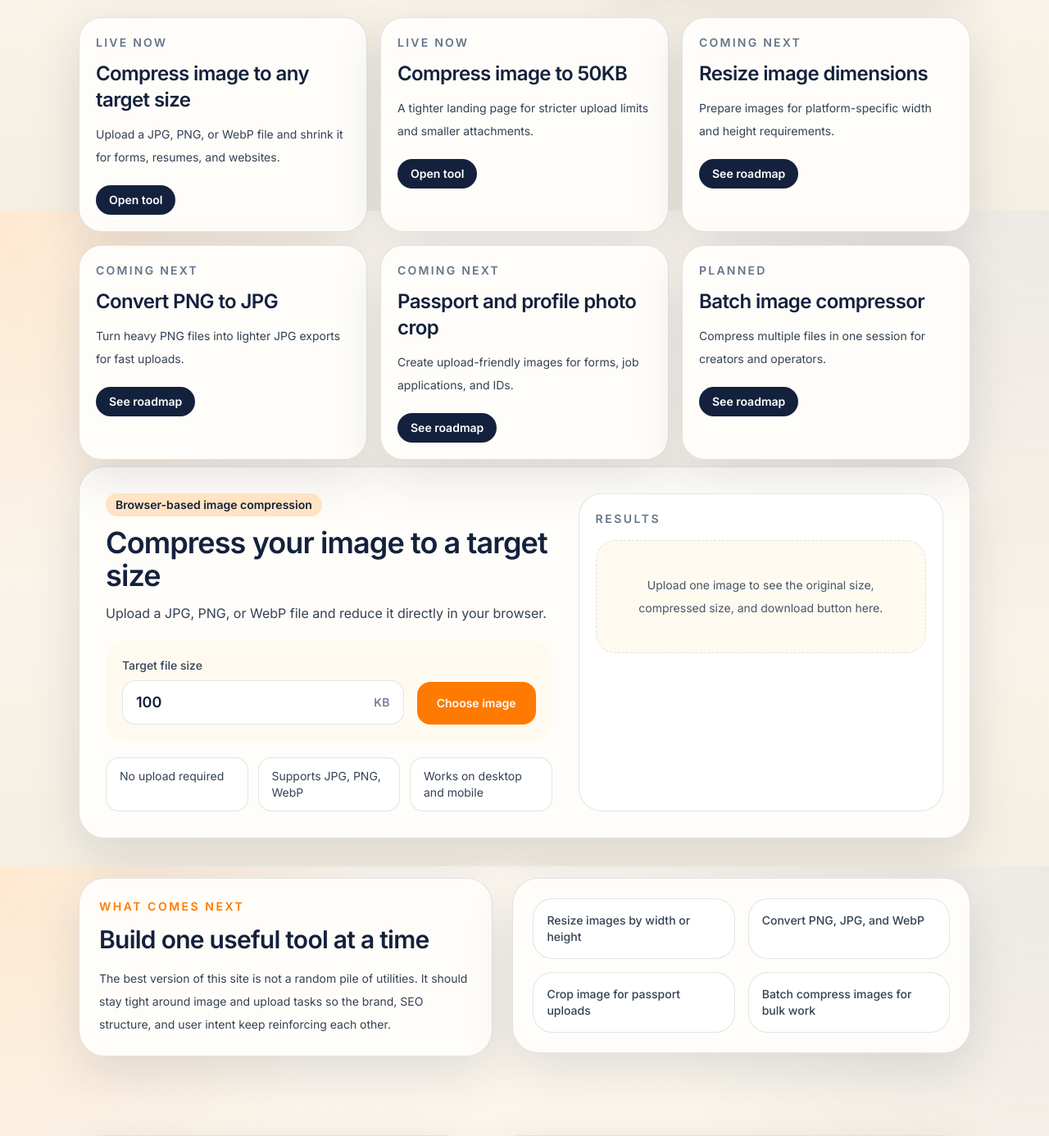
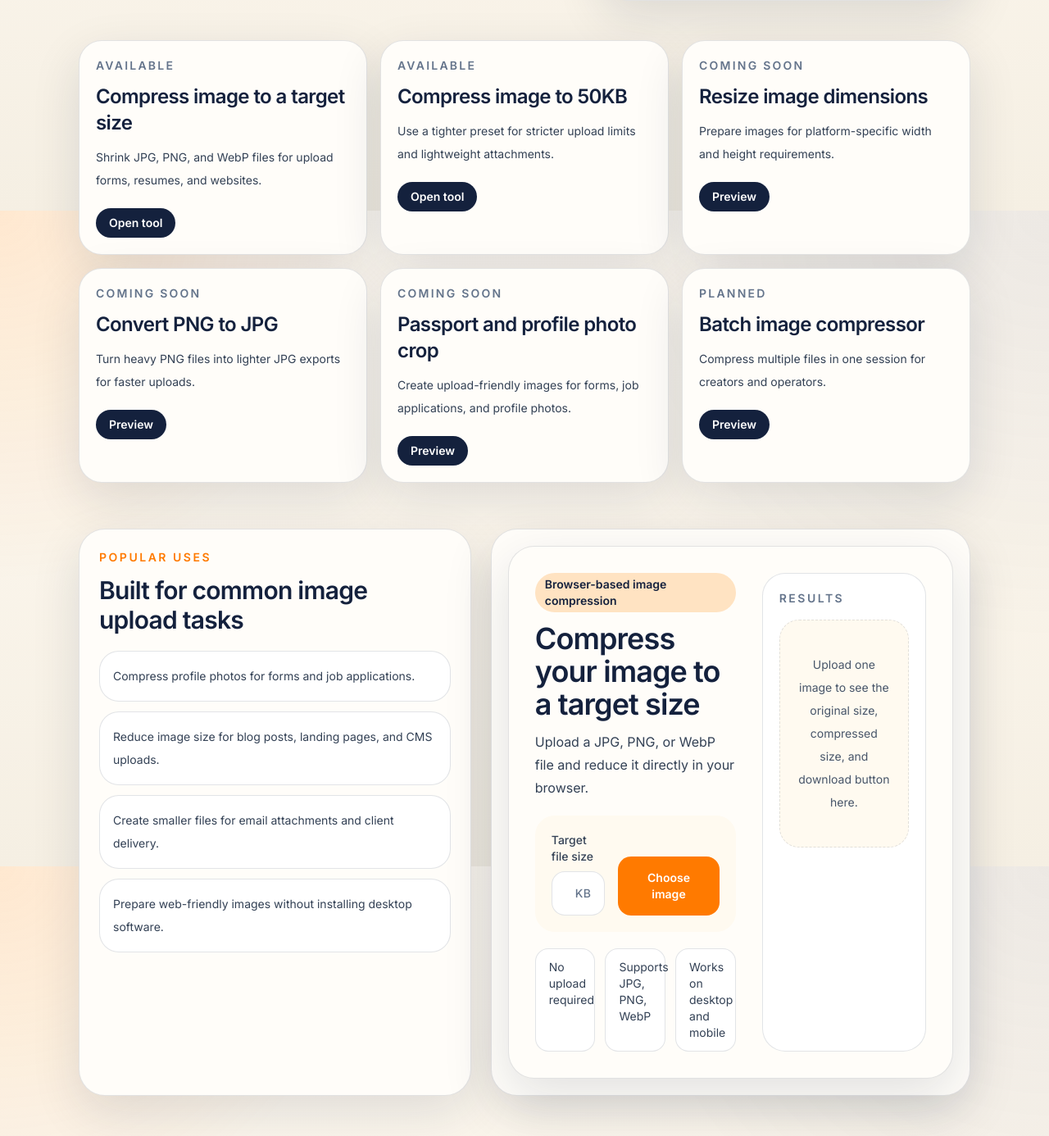
Before and after one commit to furyxss/snapkb, a Next.js app: page / in a window 1280 px wide. Shown: the part 543-1929 px from the top of the page at 82% size. Built offline with nearby package versions, Linux system fonts and the light colour scheme.

Commit message:
polish product-facing copy

```diff
--- a/app/compress-image-to-50kb/page.tsx
+++ b/app/compress-image-to-50kb/page.tsx
@@ -14,12 +14,12 @@ export default function CompressImageTo50KbPage() {
     <SiteShell
       eyebrow="SEO landing page"
       title="Compress image to 50KB online"
-      intro="The 50KB target is useful for stricter upload forms and low-bandwidth use cases. This is one dedicated page inside SnapKB, which is being built into a broader image and file utility site."
-      panelTitle="Why this page matters"
+      intro="Compress JPG, PNG, and WebP images to around 50KB for stricter upload forms, lightweight sharing, and smaller image submissions."
+      panelTitle="Why people use this tool"
       panelItems={[
-        "50KB solves a stricter upload problem than the broader homepage promise.",
-        "Dedicated landing pages help the site capture search traffic with cleaner intent matching.",
-        "This setup lets the hub expand without weakening the strongest single-tool pages.",
+        "Designed for tighter upload limits than a typical image page.",
+        "Quick browser-based compression for smaller attachments.",
+        "Helpful for forms, legacy systems, and low-bandwidth sharing.",
       ]}
     >
       <ImageCompressor
@@ -29,7 +29,7 @@ export default function CompressImageTo50KbPage() {
       />
 
       <SeoCopy
-        heading="When 50KB compression makes sense"
+        heading="How to compress an image to 50KB"
         steps={[
           "Keep the target size at 50KB and upload your image.",
           "Preview the result and check whether the details still work for your use case.",
--- a/app/page.tsx
+++ b/app/page.tsx
@@ -5,39 +5,39 @@ import Link from "next/link";
 
 const tools = [
   {
-    name: "Compress image to any target size",
+    name: "Compress image to a target size",
     description:
-      "Upload a JPG, PNG, or WebP file and shrink it for forms, resumes, and websites.",
+      "Shrink JPG, PNG, and WebP files for upload forms, resumes, and websites.",
     href: "/compress-image-to-100kb",
-    status: "Live now",
+    status: "Available",
   },
   {
     name: "Compress image to 50KB",
     description:
-      "A tighter landing page for stricter upload limits and smaller attachments.",
+      "Use a tighter preset for stricter upload limits and lightweight attachments.",
     href: "/compress-image-to-50kb",
-    status: "Live now",
+    status: "Available",
   },
   {
     name: "Resize image dimensions",
     description:
       "Prepare images for platform-specific width and height requirements.",
     href: "#next-tools",
-    status: "Coming next",
+    status: "Coming soon",
   },
   {
     name: "Convert PNG to JPG",
     description:
-      "Turn heavy PNG files into lighter JPG exports for fast uploads.",
+      "Turn heavy PNG files into lighter JPG exports for faster uploads.",
     href: "#next-tools",
-    status: "Coming next",
+    status: "Coming soon",
   },
   {
     name: "Passport and profile photo crop",
     description:
-      "Create upload-friendly images for forms, job applications, and IDs.",
+      "Create upload-friendly images for forms, job applications, and profile photos.",
     href: "#next-tools",
-    status: "Coming next",
+    status: "Coming soon",
   },
   {
     name: "Batch image compressor",
@@ -51,14 +51,14 @@ const tools = [
 export default function Home() {
   return (
     <SiteShell
-      eyebrow="Multi-tool hub"
-      title="Simple online tools for image and file tasks"
-      intro="SnapKB is no longer just one landing page. It is becoming a focused toolbox for image compression, conversion, resizing, and upload-friendly file tasks. The current live tools already work in the browser, and the next ones can be added one by one without rebuilding the whole site."
-      panelTitle="Why a tool hub is stronger"
+      eyebrow="Online image tools"
+      title="Fast online tools for image compression and upload-ready files"
+      intro="SnapKB helps you shrink, prepare, and optimize images for forms, resumes, websites, and everyday uploads. The first tools are focused on fast browser-based compression, with more practical image utilities on the way."
+      panelTitle="Why people choose SnapKB"
       panelItems={[
-        "A broader toolbox feels more like a real product than a single isolated page.",
-        "Users can discover one tool and stay for related tasks instead of bouncing away.",
-        "The site can grow tool by tool while keeping each page aligned with a clear search intent.",
+        "No heavy software and no cluttered workflow.",
+        "Fast results for common upload size requirements.",
+        "Simple tools designed for real tasks, not feature overload.",
       ]}
     >
       <section id="tools" className="grid gap-4 py-2 sm:grid-cols-2 xl:grid-cols-3">
@@ -78,13 +78,47 @@ export default function Home() {
               href={tool.href}
               className="mt-5 inline-flex rounded-full bg-ink px-4 py-2 text-sm font-semibold text-white transition hover:opacity-90"
             >
-              {tool.status === "Live now" ? "Open tool" : "See roadmap"}
+              {tool.status === "Available" ? "Open tool" : "Preview"}
             </Link>
           </article>
         ))}
       </section>
 
-      <ImageCompressor />
+      <section className="grid gap-6 py-12 lg:grid-cols-[0.9fr_1.1fr]">
+        <div className="rounded-[2rem] border border-[color:var(--border)] bg-panel p-6 shadow-float">
+          <p className="text-sm font-semibold uppercase tracking-[0.18em] text-accent">
+            Popular uses
+          </p>
+          <h2 className="mt-3 text-3xl font-semibold tracking-tight text-ink">
+            Built for common image upload tasks
+          </h2>
+          <div className="mt-5 grid gap-3">
+            {[
+              "Compress profile photos for forms and job applications.",
+              "Reduce image size for blog posts, landing pages, and CMS uploads.",
+              "Create smaller files for email attachments and client delivery.",
+              "Prepare web-friendly images without installing desktop software.",
+            ].map((item) => (
+              <div
+                key={item}
+                className="rounded-[1.5rem] border border-[color:var(--border)] bg-white px-4 py-4 text-sm leading-7 text-slate-700"
+              >
+                {item}
+              </div>
+            ))}
+          </div>
+        </div>
+
+        <div
+          id="compressor"
+          className="rounded-[2rem] border border-[color:var(--border)] bg-panel p-4 shadow-float sm:p-5"
+        >
+          <ImageCompressor
+            title="Compress your image to a target size"
+            description="Upload a JPG, PNG, or WebP file and reduce it directly in your browser."
+          />
+        </div>
+      </section>
 
       <section
         id="next-tools"
@@ -92,15 +126,14 @@ export default function Home() {
       >
         <div className="rounded-[2rem] border border-[color:var(--border)] bg-panel p-6 shadow-float">
           <p className="text-sm font-semibold uppercase tracking-[0.18em] text-accent">
-            What comes next
+            More tools
           </p>
           <h2 className="mt-3 text-3xl font-semibold tracking-tight text-ink">
-            Build one useful tool at a time
+            More practical image utilities are on the way
           </h2>
           <p className="mt-4 text-sm leading-7 text-slate-700">
-            The best version of this site is not a random pile of utilities. It should stay tight
-            around image and upload tasks so the brand, SEO structure, and user intent keep
-            reinforcing each other.
+            SnapKB is expanding with a small set of focused tools that solve common image
+            preparation tasks for uploads, content publishing, and everyday work.
           </p>
         </div>
 
@@ -124,28 +157,28 @@ export default function Home() {
       </section>
 
       <SeoCopy
-        heading="How SnapKB should grow"
+        heading="How to use SnapKB"
         steps={[
-          "Keep the tool scope centered on image and upload jobs, not every file type on the web.",
-          "Launch one page per useful job, such as compressing to 100KB or resizing for a form.",
-          "Use each working tool as both a product feature and an SEO landing page.",
-          "Add paid layers later through batch tools, no-ads plans, or faster workflows.",
+          "Choose a tool based on the task you need to finish.",
+          "Upload your image and set the target file size or preset.",
+          "Preview the result and download the optimized version.",
+          "Use dedicated pages like 50KB and 100KB when you need stricter file size targets.",
         ]}
         faq={[
           {
-            question: "Why not keep it as a single landing page?",
+            question: "Does SnapKB upload my files to a server?",
             answer:
-              "A single landing page can validate one keyword, but a small hub gives you more room to build brand memory, cross-link related tools, and keep users on the site longer.",
+              "The current compression flow is browser-based, which means the file can be processed locally without needing a full server upload workflow for the core task.",
           },
           {
-            question: "Should this become a giant all-in-one file site?",
+            question: "Can I compress an image to exactly 100KB or 50KB?",
             answer:
-              "Not yet. A tighter image-first toolbox is easier to explain, easier to rank, and less likely to feel like a thin copy of every other utility site.",
+              "SnapKB tries to get as close as possible to the target size while keeping the image usable. Some files may end up slightly above or below the target depending on the source image.",
           },
           {
-            question: "What should be the next real feature?",
+            question: "What other tools will SnapKB add?",
             answer:
-              "The next strongest additions are image resizing, PNG to JPG conversion, and a simple crop tool for passport or profile uploads because they match the current audience and sharing flow.",
+              "The next planned additions include image resizing, PNG to JPG conversion, profile photo crop tools, and batch compression for users who handle multiple files at once.",
           },
         ]}
       />
--- a/components/site-shell.tsx
+++ b/components/site-shell.tsx
@@ -6,11 +6,11 @@ export function SiteShell({
   eyebrow,
   title,
   intro,
-  panelTitle = "Why this tool hub converts",
+  panelTitle = "Why people use SnapKB",
   panelItems = [
-    "Users come in with specific jobs to finish, not broad software research.",
-    "Single-purpose tools are fast to explain, fast to use, and easy to expand.",
-    "Each tool can rank for a clear keyword while the hub strengthens the whole site.",
+    "Fast tools for real upload and file-size problems.",
+    "Browser-based workflows for better privacy and lower friction.",
+    "Useful utilities for forms, resumes, websites, and creator tasks.",
   ],
 }: {
   children: ReactNode;
@@ -28,6 +28,7 @@ export function SiteShell({
         </Link>
         <nav className="flex flex-wrap items-center gap-5 text-sm font-medium text-slate-700">
           <Link href="/#tools">Tools</Link>
+          <Link href="/#compressor">Compressor</Link>
           <Link href="/compress-image-to-100kb">100KB</Link>
           <Link href="/compress-image-to-50kb">50KB</Link>
           <Link href="/privacy-policy">Privacy</Link>
@@ -62,7 +63,7 @@ export function SiteShell({
       </main>
 
       <footer className="mx-auto flex w-full max-w-6xl flex-col gap-3 border-t border-[color:var(--border)] px-4 py-8 text-sm text-slate-600 sm:px-6 lg:flex-row lg:items-center lg:justify-between lg:px-8">
-        <p>SnapKB is growing into a lightweight online toolbox for image and file tasks.</p>
+        <p>SnapKB provides lightweight online tools for image compression and upload-ready file tasks.</p>
         <div className="flex items-center gap-4">
           <Link href="/terms-of-service">Terms</Link>
           <Link href="/privacy-policy">Privacy</Link>
```
Also changed, not shown: app/compress-image-to-100kb/page.tsx (+7 -7 lines).
